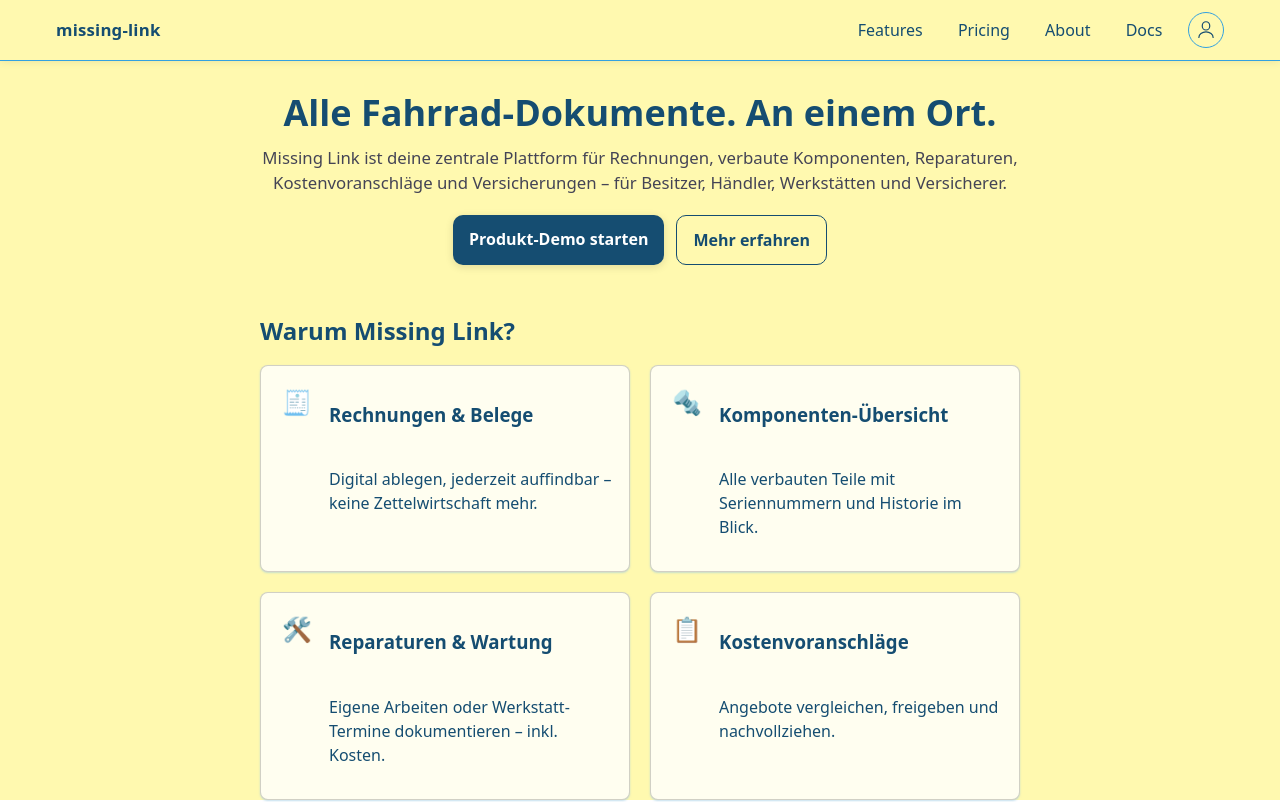
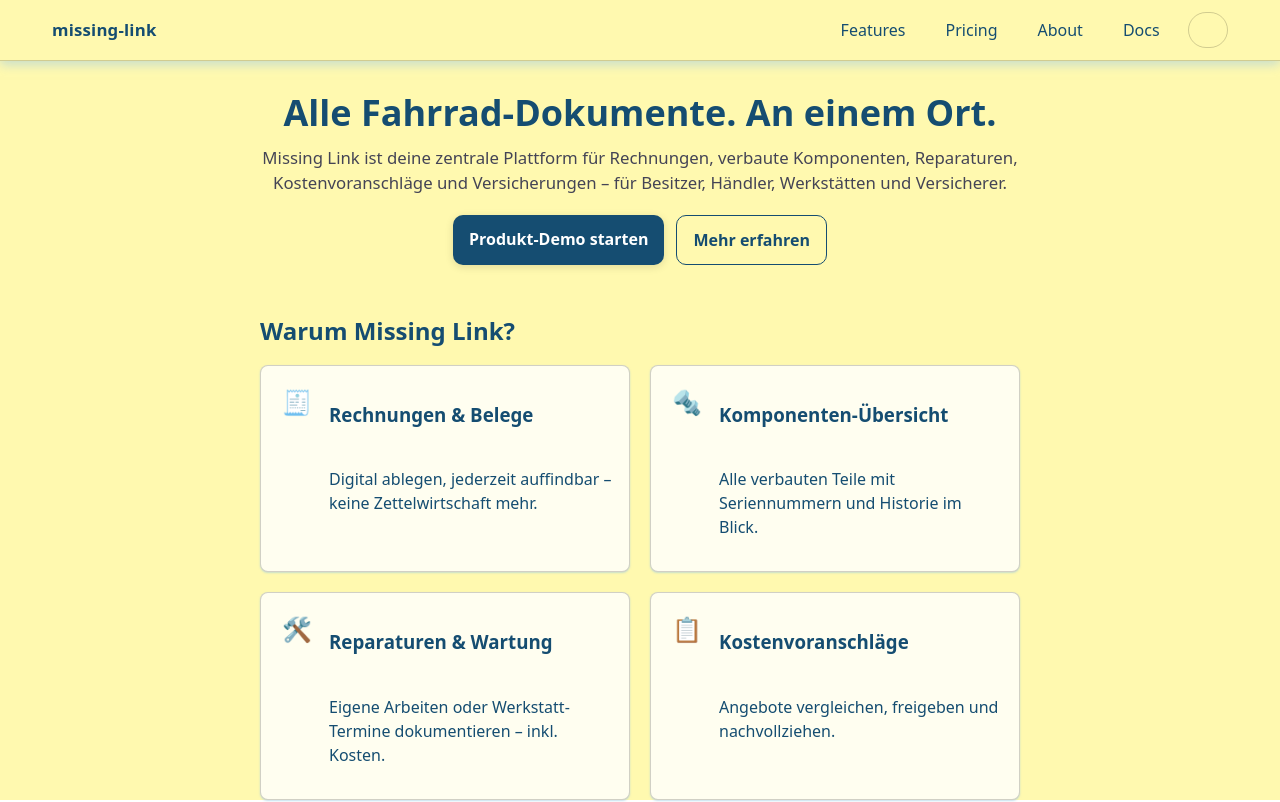
Before and after one commit to g0r1s3/missing-link-frontend, a React (Vite) app: page / in a window 1280 px wide. Shown: the top 802 px of the page. Built offline with nearby package versions, Linux system fonts and the light colour scheme; no server answers.

Commit message:
fixed NavBar according to ling

```diff
--- a/src/components/NavBar/NavBar.css
+++ b/src/components/NavBar/NavBar.css
@@ -1,10 +1,18 @@
+/* src/components/NavBar/NavBar.css */
+/* Lokale Ausnahmen: BEM-Bezeichner & spezifische Kaskaden sind gewollt */
+/* stylelint-disable selector-class-pattern, no-descending-specificity */
+
 .ml-navbar {
-    background: var(--color-bg, #154D71);
-    border-bottom: 1px solid var(--color-border, rgb(255 255 255 / 15%));
-    box-shadow: 0 1px 8px rgb(0 0 0 / 8%);
-    color: var(--color-text, #fff);
+    background: var(--surface);
+    border-bottom-color: var(--border-color);
+    border-bottom-style: solid;
+    border-bottom-width: 1px;
+    box-shadow: var(--shadow-2);
+    color: var(--on-surface);
+    display: flex;
+    justify-content: center;
     left: 0;
-    position: sticky; /* war: fixed */
+    position: sticky;
     right: 0;
     top: 0;
     width: 100%;
@@ -16,108 +24,119 @@
     max-width: none;
 }
 
-/* ... existing code ... */
+/* Innerer Container */
 .ml-nav__inner {
     align-items: center;
     display: grid;
-    gap: var(--space-4, 1rem);
+    gap: var(--space-4);
     grid-template-columns: 1fr auto auto;
-    margin: 0 auto;
+
+    /* zentrieren – margin: 0 auto ist für den Linter geblockt,
+       daher hier gezielt freischalten */
+    /* stylelint-disable-next-line scale-unlimited/declaration-strict-value */
     max-width: 1200px;
-    padding: var(--space-3, 0.75rem) var(--space-4, 1rem);
+    padding: var(--space-3);
+    width: 100%;             /* NEU: nimmt volle Breite im flex-Container ein */
 }
 
-/* ... existing code ... */
-
-
+/* Brand */
 .ml-nav__brand a {
-    color: var(--color-text, #fff);
+    color: var(--on-surface);
     font-size: 1.05rem;
     font-weight: 700;
     letter-spacing: 0.2px;
     text-decoration: none;
 }
 
-/* keep brand link white on all states */
+/* keep brand link color consistent on all states */
 .ml-nav__brand a:hover,
 .ml-nav__brand a:focus,
 .ml-nav__brand a:active,
 .ml-nav__brand a:visited {
-  color: var(--color-text, #fff);
+    color: var(--on-surface);
 }
 
+/* Hauptlinks */
 .ml-nav__links {
     display: flex;
-  gap: var(--space-4, 1rem);
+    gap: var(--space-4);
 }
 
 .ml-nav__links a {
-  border-radius: 8px;
-  color: var(--color-text, #fff);
+    border-radius: var(--radius-sm);
+    color: var(--on-surface);
     line-height: 1;
-  padding: 0.375rem 0.6rem;
+    padding-block: var(--space-2);
+    padding-inline: var(--space-3);
     text-decoration: none;
     transition: background-color 160ms ease;
 }
 
-/* keep link text white on all states; only background changes on hover */
+/* Hover-Hintergrund über erlaubtes Token */
 .ml-nav__links a:hover {
-  background-color: rgb(255 255 255 / 10%);
-  color: var(--color-text, #fff);
+    background: var(--footer-link-bg-hover);
+    color: var(--on-surface);
 }
 
+/* Alle übrigen Zustände bleiben farblich konsistent */
 .ml-nav__links a:focus,
 .ml-nav__links a:active,
 .ml-nav__links a:visited {
-  color: var(--color-text, #fff);
+    color: var(--on-surface);
 }
 
+/* Fokus-Ring für Links, Button & Brand */
 .ml-nav__links a:focus-visible,
 .ml-userbtn:focus-visible,
 .ml-nav__brand a:focus-visible {
-  border-radius: 8px;
-  outline: 2px solid var(--color-accent, #33A1E0);
+    border-radius: var(--radius-sm);
+    outline: 2px solid var(--color-accent);
     outline-offset: 2px;
 }
 
+/* User-Bereich */
 .ml-nav__user {
     justify-self: end;
-  position: relative; /* für Dropdown-Positionierung */
+    position: relative;
 }
 
+/* Avatar-/User-Button */
 .ml-userbtn {
-  background: transparent;
-  border: 1px solid var(--color-border, rgb(255 255 255 / 25%));
-  border-radius: 9999px;
-  color: var(--color-text, #fff);
+    background: var(--footer-link-bg);
+    border-color: var(--border-color);
+    border-radius: var(--radius-full);
+    border-style: solid;
+    border-width: 1px;
+    color: var(--on-surface);
     cursor: pointer;
     display: grid;
     height: 36px;
-  line-height: 0;       /* ensure vertical centering */
-  padding: 0;           /* avoid shifting content */
-  place-items: center; /* center the icon perfectly */
+    line-height: 0;
+    place-items: center;
     transition: background-color 160ms ease, border-color 160ms ease;
     width: 36px;
 }
 
 .ml-userbtn svg {
-  display: block;       /* remove inline SVG baseline offset */
+    display: block;
 }
 
 .ml-userbtn:hover {
-  background: rgb(255 255 255 / 8%);
-  border-color: var(--color-accent, #33A1E0);
+    background: var(--footer-link-bg-hover);
+    border-color: var(--color-accent);
 }
 
-/* Dropdown */
 .ml-user-menu {
-  background: var(--panel-bg, #fff);
-  border: 1px solid var(--color-border, rgb(15 23 42 / 12%));
-  border-radius: 12px;
-  box-shadow: 0 8px 22px rgb(0 0 0 / 12%);
-  color: var(--panel-text, #0f172a);
+    background: var(--panel-bg);
+    border-color: var(--border-color);
+    border-radius: var(--radius-md);
+    border-style: solid;
+    border-width: 1px;
+    box-shadow: var(--shadow-3);
+    color: var(--panel-text);
     min-width: 180px;
-  padding: 0.5rem;
+    padding-block: var(--space-2);
+    padding-inline: var(--space-2);
     position: absolute;
     right: 0;
     top: calc(100% + 8px);
@@ -126,59 +145,68 @@
 
 /* Kopf/Label oben (nicht klickbar) */
 .ml-user-menu__header {
-  border-bottom: 1px solid var(--color-border, rgb(15 23 42 / 12%));
-  color: var(--muted, #445);
+    border-bottom-color: var(--border-color);
+    border-bottom-style: solid;
+    border-bottom-width: 1px;
+    color: var(--on-surface);
     font-size: 0.9rem;
     font-weight: 600;
-  margin-bottom: 0.5rem;
-  padding: 0.25rem 0.5rem 0.5rem;
+    margin-bottom: var(--space-2);
+    padding-block-end: var(--space-2);
+    padding-block-start: var(--space-1);
+    padding-inline: var(--space-2);
 }
 
+/* Aktionen */
 .ml-user-menu__actions {
     display: grid;
-  gap: 0.375rem;
+    gap: var(--space-2);
 }
 
 /* Buttons im Menü übernehmen Site-Style und füllen die Breite */
 .ml-user-menu .ml-user-menu__btn.btn {
-  border-radius: 8px;
+    border-radius: var(--radius-sm);
     line-height: 1.1;
-  padding: 0.5rem 0.75rem;
+    padding-block: var(--space-2);
+    padding-inline: var(--space-3);
     width: 100%;
 }
 
 /* Falls ein Link um den Button liegt, Link resetten */
 .ml-user-menu__linkbtn {
-  color: inherit;
+    color: var(--on-surface);
     display: block;
     text-decoration: none;
 }
 
-/* Legacy Styles – bleiben für Kompatibilität, aber werden nicht mehr für Actions genutzt */
+/* Legacy Styles – bleiben für Kompatibilität */
 .ml-user-menu__item {
-  border-radius: 8px;
-  color: inherit;
+    border-radius: var(--radius-sm);
+    color: var(--on-surface);
     display: block;
-  padding: 0.5rem 0.75rem;
+    padding-block: var(--space-2);
+    padding-inline: var(--space-3);
     text-decoration: none;
 }
 
 .ml-user-menu__item:hover,
 .ml-user-menu__item:focus {
-  background: rgb(15 23 42 / 6%);
+    background: var(--footer-link-bg);
     outline: none;
 }
 
 /* Optional: Dark-Theme Tuning */
 @media (prefers-color-scheme: dark) {
     .ml-user-menu {
-    background: var(--panel-bg, #0b2230);
-    border-color: rgb(231 238 243 / 12%);
-    color: var(--panel-text, #e7eef3);
+        background: var(--panel-bg);
+        border-color: var(--border-color);
+        color: var(--panel-text);
     }
 
     .ml-user-menu__header {
-    border-color: rgb(231 238 243 / 12%);
-    color: #b7c2cc;
+        border-color: var(--border-color);
+        color: var(--on-surface);
     }
 }
+
+/* stylelint-enable selector-class-pattern, no-descending-specificity */
--- a/src/components/NavBar/NavBar.tsx
+++ b/src/components/NavBar/NavBar.tsx
@@ -1,4 +1,4 @@
-// @ts-ignore
+// src/components/NavBar/NavBar.tsx
 import React, { useEffect, useRef, useState } from 'react'
 import { Link } from 'react-router-dom'
 import './NavBar.css'
```
Lines whose indentation alone changed are shown as unchanged.
